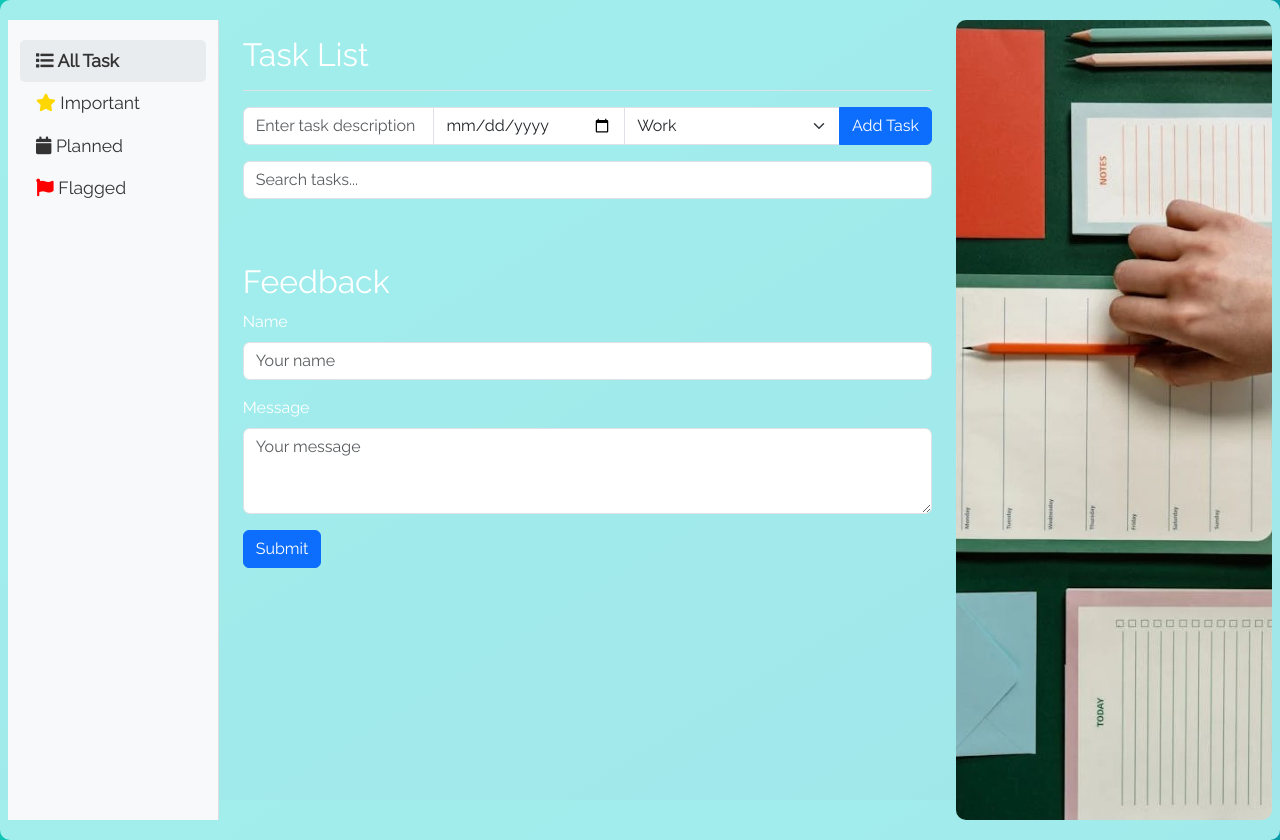
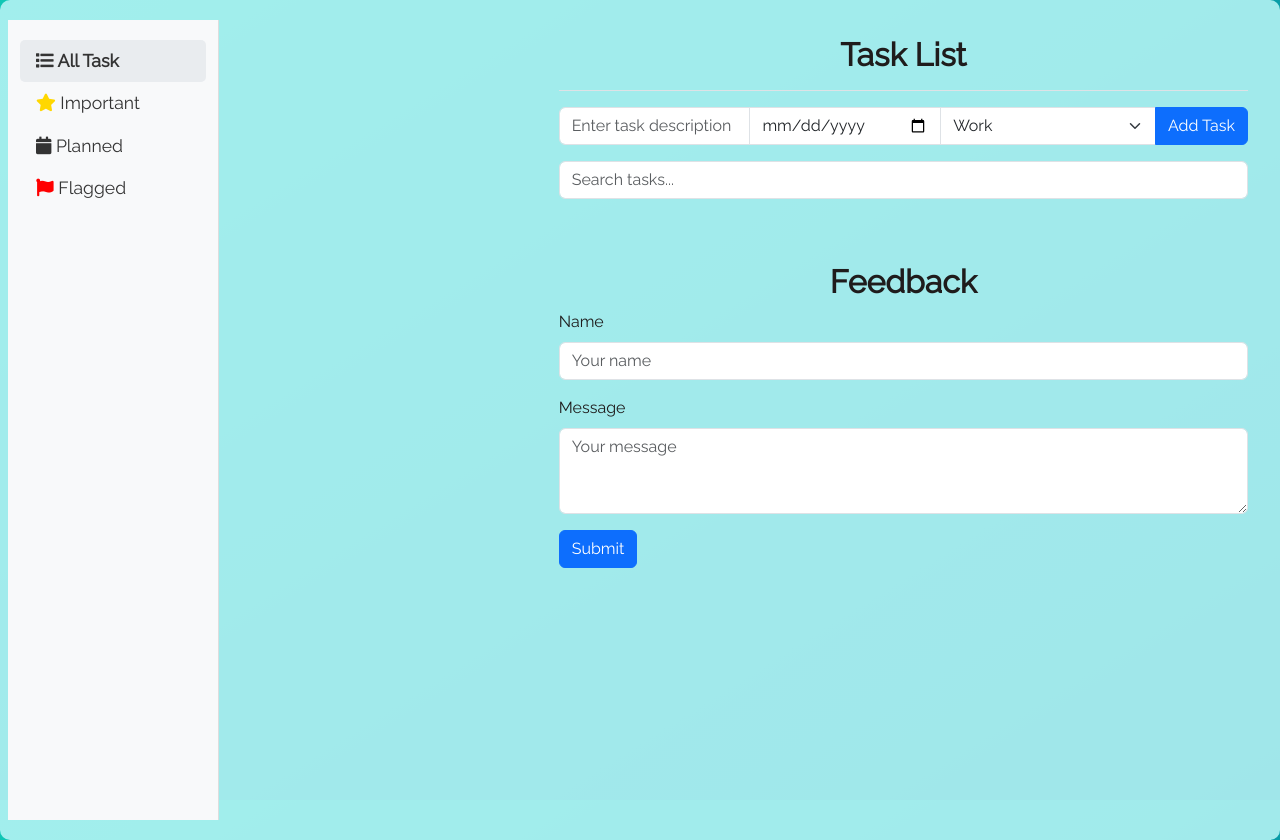
Before and after one commit to shivani-CI/My-Planner---To-Do, a plain HTML site: page index.html in a window 1280 px wide. Drawn offline with nearby package versions, Linux system fonts and the light colour scheme.

Commit message:
Make sure the code is responsive on all screen sizes

```diff
--- a/assets/css/style.css
+++ b/assets/css/style.css
@@ -35,9 +35,21 @@ body {
 }
 
 /* Main content */
-.completed {
-    text-decoration: line-through;
-    color: gray;
+.h2 {
+    text-align: center;
+    font-weight: bold;
+    color: rgb(31, 28, 28);
+}
+
+/* Feedback form */
+h2 {
+    text-align: center;
+    font-weight: bold;
+    color: rgb(31, 28, 28);
+}
+
+.form-label {
+    color: rgb(31, 28, 28);
 }
 
 /* Overdue task style */
@@ -53,7 +65,7 @@ body {
 }
 
 /* Task List Buttons */
-.edit-btn, .delete-btn {
+.edit-btn, {
     color: #fff;
     background-color: #007bff;
     border: none;
@@ -61,7 +73,10 @@ body {
 }
 
 .delete-btn {
+    color: #fff;
     background-color: #dc3545;
+    border: none;
+    padding: 0.5rem 1rem;
 }
 
 .important-btn, .flag-btn {
@@ -97,5 +112,3 @@ body {
     object-fit: cover;
     border-radius: 10px;
 }
-
-/* Media query for small screens */
--- a/assets/js/script.js
+++ b/assets/js/script.js
@@ -22,7 +22,7 @@ document.addEventListener('DOMContentLoaded', () => {
         taskList.innerHTML = '';
         filteredTasks.forEach((task, index) => {
             const taskItem = document.createElement('li');
-             taskItem.className = `list-group-item d-flex justify-content-between align-items-center${task.completed ? ' completed' : ''}`;
+             taskItem.className = `list-group-item justify-content-between align-items-center${task.completed ? ' completed' : ''}`;
             taskItem.innerHTML = `
                 <div>
                     <input type="checkbox" class="form-check-input me-2" ${task.completed ? 'checked' : ''}>
--- a/index.html
+++ b/index.html
@@ -38,8 +38,8 @@
 
             <!-- Main Content -->
             <main class="col-md-9 col-lg-7 col-sm-12 ms-sm-auto px-md-4">
-                <div class="d-flex justify-content-between flex-wrap flex-md-nowrap align-items-center pt-3 pb-2 mb-3 border-bottom">
-                    <h1 class="h2">Task List</h1>
+                <div class="justify-content-between flex-wrap flex-md-nowrap align-items-center pt-3 pb-2 mb-3 border-bottom">
+                    <h1 class="h2"> Task List</h1>
                 </div>
 
                 <!-- Task Input Section -->
@@ -78,7 +78,7 @@
             </main>
 
             <!-- Right image Section -->
-            <div id="imageContainer" class="col-md-2 col-lg-3 d-none d-md-block">
+            <div id="imageContainer" class="col-md-2 col-lg-3 d-none d-md-hide">
                 <img src="assets/Images/hero.jpg" alt="Side Image" class="img-fluid full-height-img">
             </div>
         </div>
```
Also changed, not shown: favicon.ico (added).
